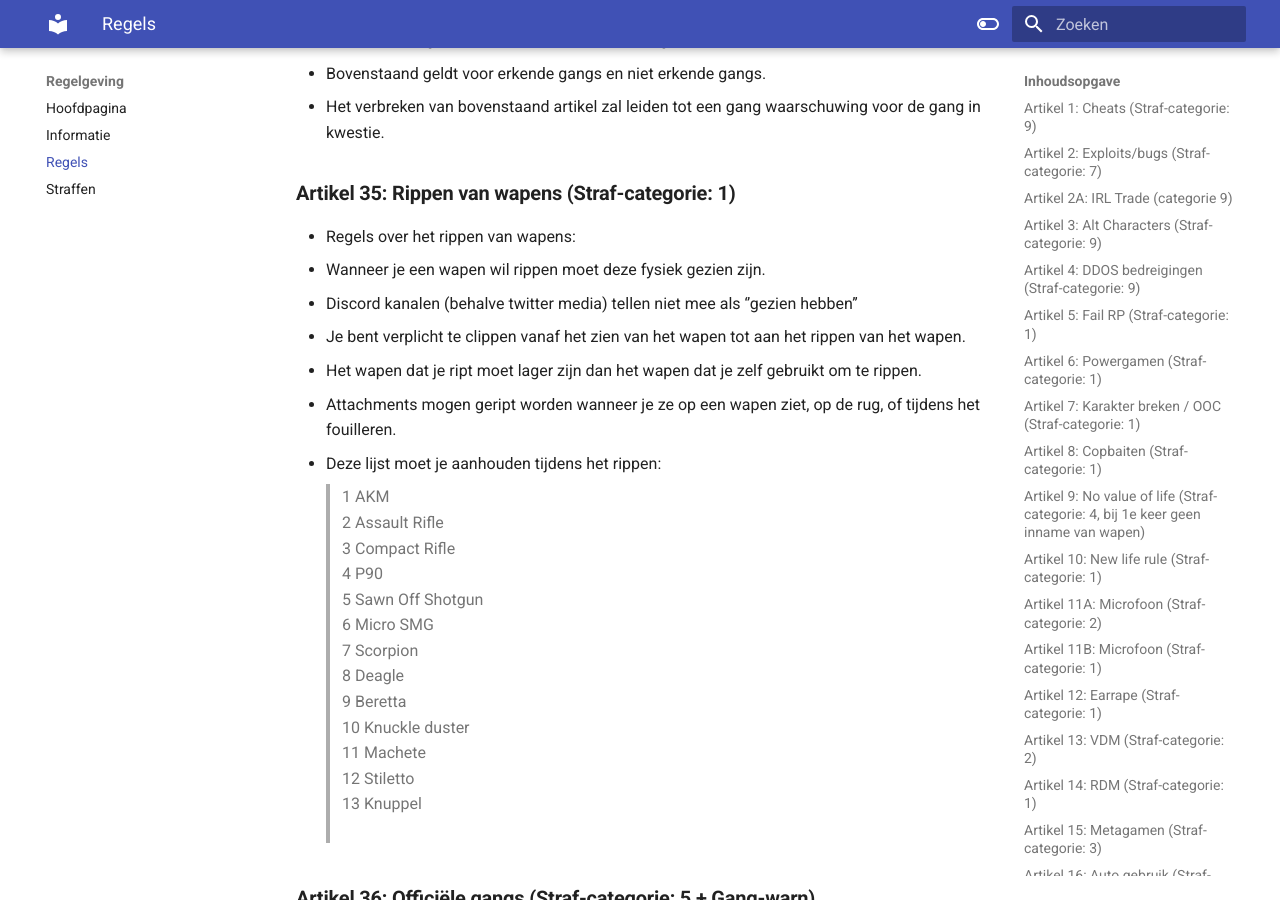
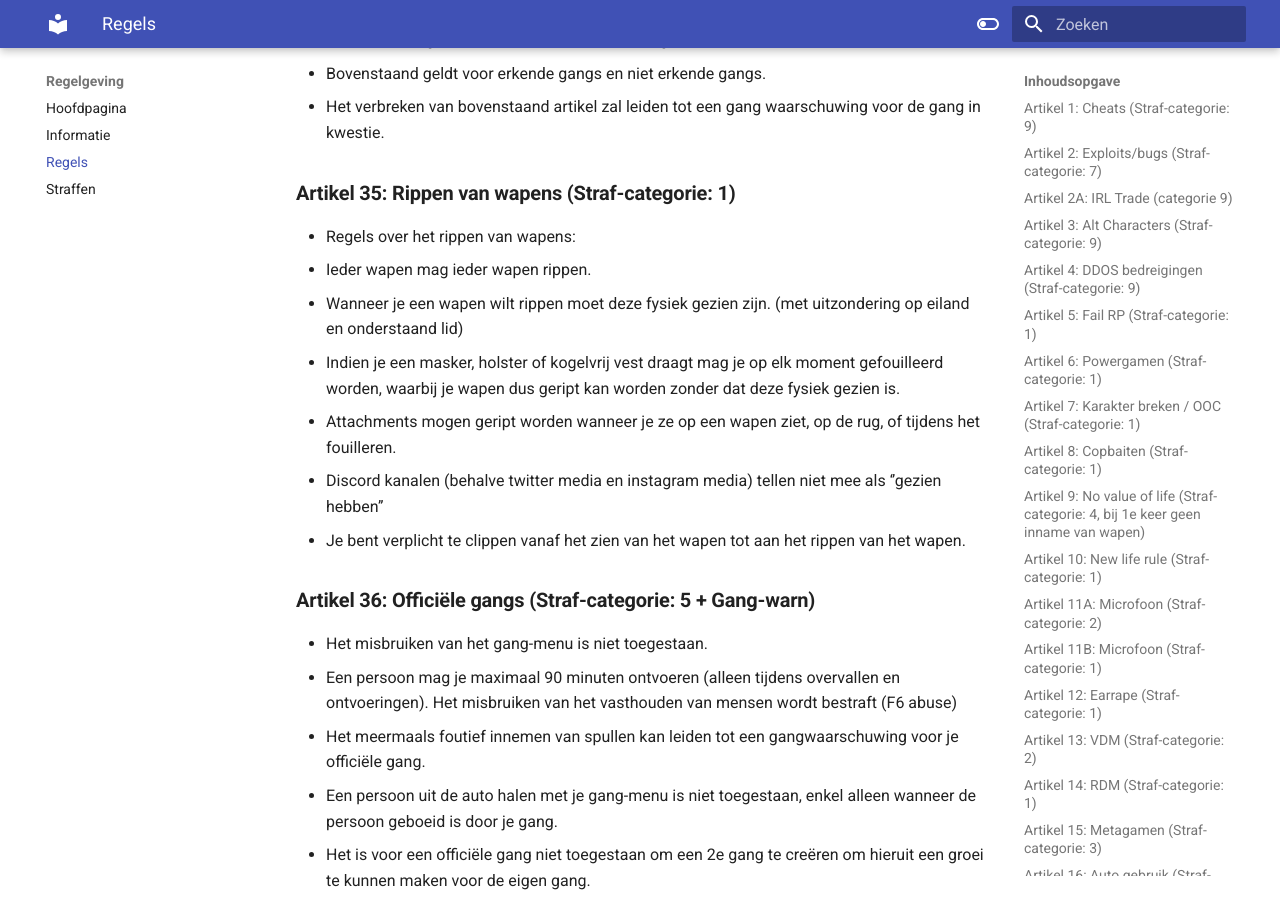
Before and after one commit to ZuiderVeenRP/apv, an MkDocs documentation site: the page built from docs/algemeen.md, in a window 1280 px wide and 900 px high, scrolled down 10516 px. Built offline with MkDocs 1.6.1 and Material for MkDocs 9.7.7, drawn with Linux system fonts in a browser that asks for light colours; comment, search, counter and statistics services are not loaded.

Commit message:
Artikel 35 aangepast met nieuwe rip regels + kleine spelling fouten eruit gehaald

```diff
--- a/docs/algemeen.md
+++ b/docs/algemeen.md
@@ -278,26 +278,12 @@ dood = dood. (verkeersongevallen en dergelijken vallen ook hieronder)
 
 ### **Artikel 35: Rippen van wapens (Straf-categorie: 1)**
 - Regels over het rippen van wapens:
-- Wanneer je een wapen wil rippen moet deze fysiek gezien zijn.
-- Discord kanalen (behalve twitter media) tellen niet mee als ‘’gezien hebben’’
+- Ieder wapen mag ieder wapen rippen.
+- Wanneer je een wapen wilt rippen moet deze fysiek gezien zijn. (met uitzondering op eiland en onderstaand lid)
+- Indien je een masker, holster of kogelvrij vest draagt mag je op elk moment gefouilleerd worden, waarbij je wapen dus geript kan worden zonder dat deze fysiek gezien is.
+- Attachments mogen geript worden wanneer je ze op een wapen ziet, op de rug, of tijdens het fouilleren.
+- Discord kanalen (behalve twitter media en instagram media) tellen niet mee als ‘’gezien hebben’’
 - Je bent verplicht te clippen vanaf het zien van het wapen tot aan het rippen van het wapen.
-- Het wapen dat je ript moet lager zijn dan het wapen dat je zelf gebruikt om te rippen.
-- Attachments mogen geript worden wanneer je ze op een wapen ziet, op de rug, of tijdens het fouilleren.
-- Deze lijst moet je aanhouden tijdens het rippen:
-> 1 AKM </br>
-> 2 Assault Rifle </br>
-> 3 Compact Rifle </br>
-> 4 P90 </br>
-> 5 Sawn Off Shotgun </br>
-> 6 Micro SMG </br>
-> 7 Scorpion </br>
-> 8 Deagle </br>
-> 9 Beretta </br>
-> 10 Knuckle duster </br>
-> 11 Machete </br>
-> 12 Stiletto </br>
-> 13 Knuppel </br>
-</br>
 
 ### **Artikel 36: Officiële gangs (Straf-categorie: 5 + Gang-warn)**
 - Het misbruiken van het gang-menu is niet toegestaan.
```
